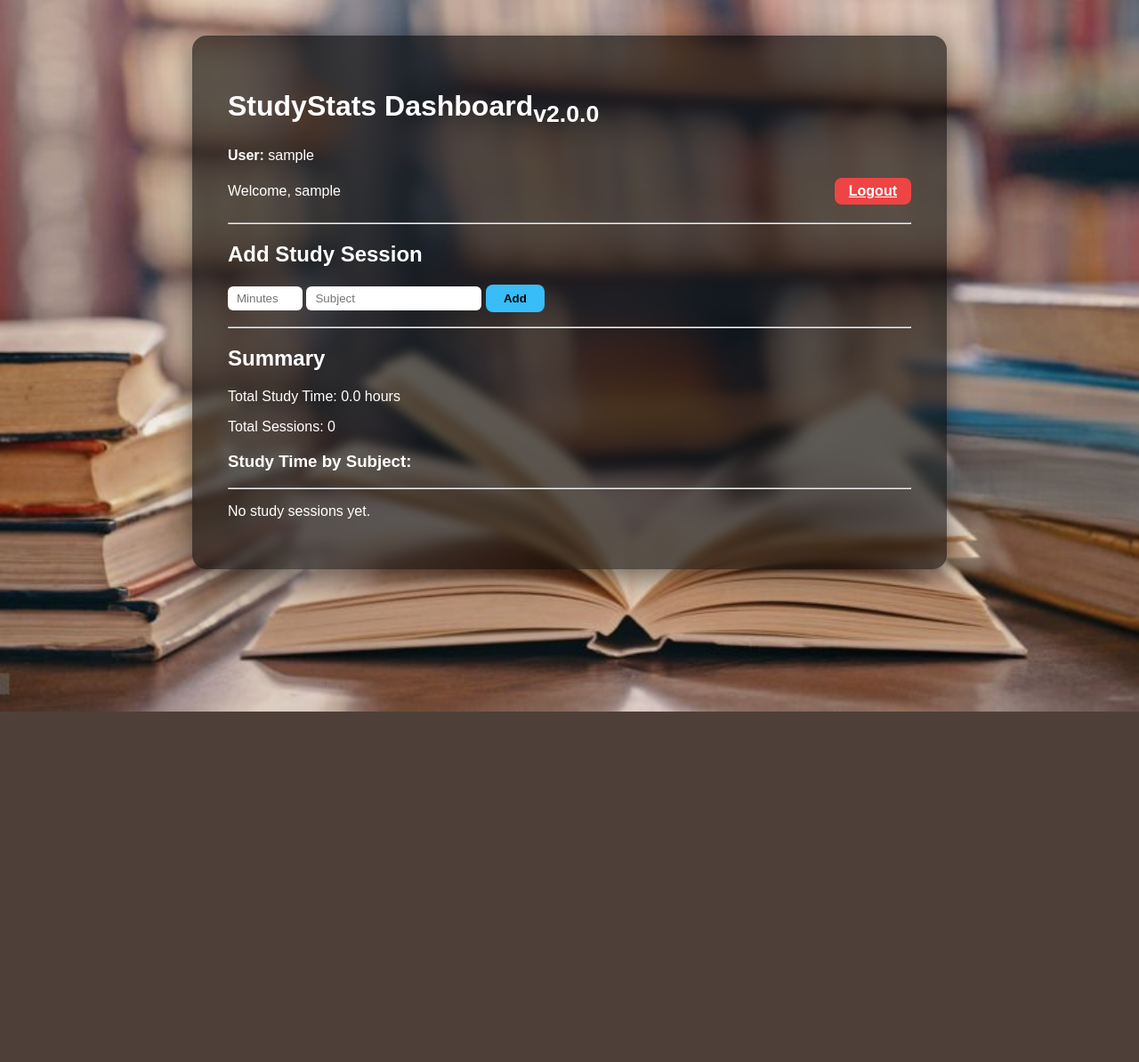
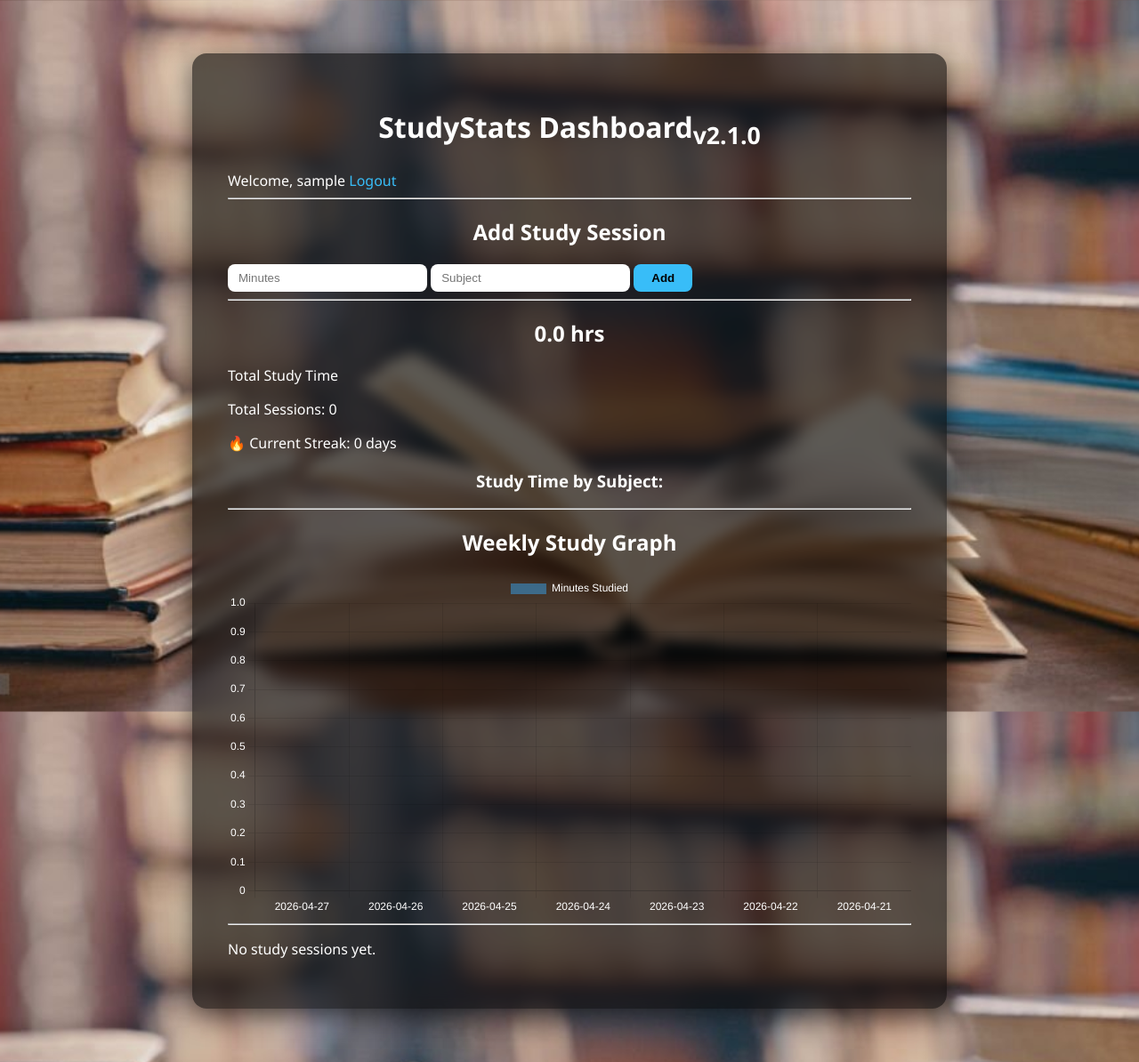
Before and after one commit to jibansnewlife-gif/Studystats, a Flask app: page / in a window 1280 px wide. Shown: the whole page at 89% size. Before the commit the page ends 800 px from the top, so only its background shows below. Run offline with Flask 3, Linux system fonts and the light colour scheme; the visitor is signed in with stand-in values (Sample User, id 1).

Commit message:
v2.1.0 Weekly Graphs release

```diff
--- a/studystats/app.py
+++ b/studystats/app.py
@@ -1,7 +1,8 @@
 from flask import Flask, render_template, request, redirect, session
 import json
 import os
-from datetime import datetime
+from datetime import datetime, timedelta
+from collections import defaultdict
 
 app = Flask(__name__)
 app.secret_key = "dev-secret-key"
@@ -48,14 +49,41 @@ def home():
     all_data = load_data()
     user_data = all_data.get(username, [])
 
+    # TOTAL STATS
     total_minutes = sum(entry["duration"] for entry in user_data)
     total_hours = round(total_minutes / 60, 2)
     total_sessions = len(user_data)
 
+    # SUBJECT TOTALS (sorted)
     subject_totals = {}
     for entry in user_data:
         subject = entry["subject"]
         subject_totals[subject] = subject_totals.get(subject, 0) + entry["duration"] / 60
+
+    subject_totals = dict(sorted(subject_totals.items(), key=lambda x: x[1], reverse=True))
+
+    # WEEKLY GRAPH DATA
+    daily_data = defaultdict(int)
+
+    for i in range(7):
+        day = (datetime.now() - timedelta(days=i)).strftime("%Y-%m-%d")
+        daily_data[day] = 0
+
+    for entry in user_data:
+        if entry["date"] in daily_data:
+            daily_data[entry["date"]] += entry["duration"]
+
+    dates = list(daily_data.keys())
+    minutes = list(daily_data.values())
+
+    # STREAK SYSTEM
+    streak = 0
+    current_day = datetime.now()
+    dates_studied = set(entry["date"] for entry in user_data)
+
+    while current_day.strftime("%Y-%m-%d") in dates_studied:
+        streak += 1
+        current_day -= timedelta(days=1)
 
     return render_template(
         "index.html",
@@ -63,7 +91,10 @@ def home():
         data=user_data,
         total_hours=total_hours,
         total_sessions=total_sessions,
-        subject_totals=subject_totals
+        subject_totals=subject_totals,
+        dates=dates,
+        minutes=minutes,
+        streak=streak
     )
 
 
@@ -76,7 +107,8 @@ def add():
     duration = int(request.form["duration"])
     subject = request.form["subject"].strip()
 
-    if duration < 1 or duration > 1440:
+    # FIXED LIMIT (prevents insane values)
+    if duration < 1 or duration > 600:
         return redirect("/")
 
     all_data = load_data()
@@ -95,4 +127,4 @@ def add():
 
 
 if __name__ == "__main__":
-    app.run()
+    app.run(debug=True)
--- /dev/null
+++ b/studystats/static/main.js
@@ -0,0 +1,43 @@
+// Weekly Study Chart
+
+document.addEventListener("DOMContentLoaded", function () {
+    const ctx = document.getElementById('studyChart');
+
+    if (!ctx) return;
+
+    const dates = JSON.parse(ctx.dataset.dates);
+    const minutes = JSON.parse(ctx.dataset.minutes);
+
+    new Chart(ctx, {
+        type: 'bar',
+        data: {
+            labels: dates,
+            datasets: [{
+                label: 'Minutes Studied',
+                data: minutes,
+            }]
+        },
+        options: {
+            responsive: true,
+            plugins: {
+                legend: {
+                    labels: {
+                        color: "white"
+                    }
+                }
+            },
+            scales: {
+                x: {
+                    ticks: {
+                        color: "white"
+                    }
+                },
+                y: {
+                    ticks: {
+                        color: "white"
+                    }
+                }
+            }
+        }
+    });
+});
--- a/studystats/templates/index.html
+++ b/studystats/templates/index.html
@@ -2,15 +2,14 @@
 <html>
 <head>
     <title>StudyStats Dashboard</title>
-    <link rel="stylesheet" href="{{ url_for('static', filename='static.css') }}">
+    <link rel="stylesheet" href="../static/style.css">
 </head>
 <body>
 
 <div class="study">
 
-    <h1>StudyStats Dashboard<sub>v2.0.0</sub></h1>
+    <h1>StudyStats Dashboard<sub>v2.1.0</sub></h1>
 
-    <p><strong>User:</strong> {{ username }}</p>
     <div class="top-bar">
         <span>Welcome, {{ username }}</span>
         <a href="/logout" class="logout-btn">Logout</a>
@@ -20,21 +19,35 @@
 
     <h2>Add Study Session</h2>
     <form action="/add" method="POST">
-        <input type="number" name="duration" placeholder="Minutes" min="1" max="1440" required>
+        <input type="number" name="duration" placeholder="Minutes" min="1" max="600" required>
         <input type="text" name="subject" placeholder="Subject" required>
         <button type="submit">Add</button>
     </form>
 
     <hr>
 
-    <h2>Summary</h2>
-    <p>Total Study Time: {{ total_hours }} hours</p>
+    <h2>{{ total_hours }} hrs</h2>
+    <p>Total Study Time</p>
     <p>Total Sessions: {{ total_sessions }}</p>
+    <p>🔥 Current Streak: {{ streak }} days</p>
 
     <h3>Study Time by Subject:</h3>
     {% for subject, hours in subject_totals.items() %}
         <p>- {{ subject }}: {{ "%.2f"|format(hours) }} hours</p>
     {% endfor %}
+
+    <hr>
+
+    <h2>Weekly Study Graph</h2>
+
+<canvas
+    id="studyChart"
+    data-dates='{{ dates | tojson }}'
+    data-minutes='{{ minutes | tojson }}'>
+</canvas>
+
+<script src="https://cdn.jsdelivr.net/npm/chart.js"></script>
+<script src="{{ url_for('static', filename='main.js') }}"></script>
 
     <hr>
 
```
